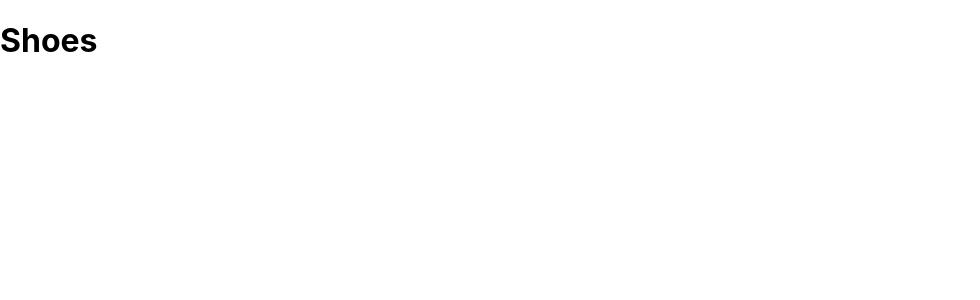
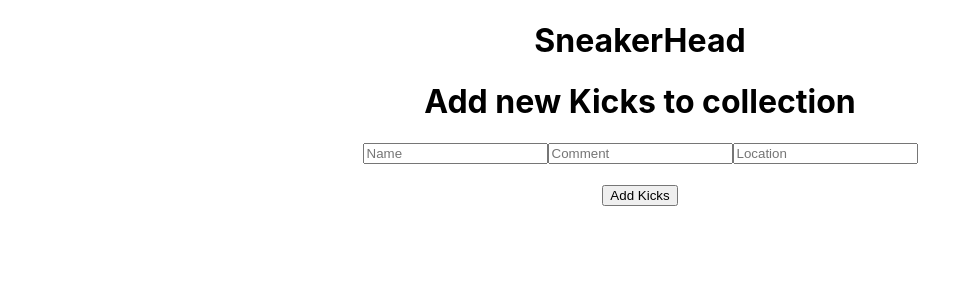
Before and after one commit to jrodriguez86/sneaker_head_client, a React (Create React App) app: page / in a window 1280 px wide. Shown: the top 300 px of the page, without its empty margins (0-980 px from the left). Built offline with nearby package versions, Linux system fonts and the light colour scheme; no server answers.

Commit message:
React connected to API and Create form working

```diff
--- a/package.json
+++ b/package.json
@@ -1,12 +1,15 @@
 {
   "name": "sneaker_head_client",
   "version": "0.1.0",
+  "proxy": "http://localhost:3000",
   "private": true,
   "dependencies": {
     "@testing-library/jest-dom": "^4.2.4",
     "@testing-library/react": "^9.3.2",
     "@testing-library/user-event": "^7.1.2",
+    "bootstrap": "^4.4.1",
     "react": "^16.13.1",
+    "react-bootstrap": "^1.0.1",
     "react-dom": "^16.13.1",
     "react-scripts": "3.4.1"
   },
--- a/src/App.js
+++ b/src/App.js
@@ -1,10 +1,45 @@
 import React from 'react'
+import NewShoes from "./components/NewShoes.js"
+
+
 
 class App extends React.Component {
+
+state = {
+  shoes: []
+}
+
+componentDidMount() {
+  this.getNotices()
+}
+getNotices () {
+  fetch('http://localhost:3000/shoes')
+    .then(response => response.json())
+    .then(json => console.log(json))
+    .catch(error => console.error(error))
+}
+
+handleAddRequest = (shoes) => {
+  const copyShoes = [...this.state.shoes]
+  copyShoes.unshift(shoes)
+  this.setState({
+    shoes: copyShoes,
+    name: '',
+    brand: '',
+    year: '',
+  })
+}
+
   render() {
+    console.log(this.state.shoes)
     return (
       <div className="App">
-        <h1>Shoes</h1>
+        <h1>SneakerHead</h1>
+        <NewShoes
+    handleAddRequest={this.handleAddRequest}/>
+
+
+
       </div>
     )
   }
--- /dev/null
+++ b/src/components/NewShoes.js
@@ -0,0 +1,63 @@
+import React from 'react'
+import '../App.css';
+import Form from 'react-bootstrap/Form'
+import Button from 'react-bootstrap/Button';
+import Jumbotron from 'react-bootstrap/Jumbotron'
+
+
+
+class NewShoes extends React.Component {
+    state = {
+
+            name: '',
+            brand: '',
+            year: '',
+
+    }
+
+    handleChange = (event) => {
+        this.setState({ [event.target.id]: event.target.value})
+      }
+
+      handleSubmit = (event) => {
+        event.preventDefault()
+        fetch('http://localhost:3000/shoes', {
+          method: 'POST',
+          body: JSON.stringify({name: this.state.name, brand: this.state.brand, year: this.state.year}),
+          headers: {
+            'Content-Type': 'application/json'
+          }
+        }).then (res => res.json())
+          .then (resJson => {
+            this.props.handleAddRequest(resJson)
+            this.setState({
+              name: '',
+              brand: '',
+              year: ''
+            })
+        }).catch (error => console.error({'Error': error}))
+      }
+
+
+    render() {
+            return (
+              <Jumbotron className='newformjumbo'>
+                 <h1 className="comment-title">Add new Kicks to collection</h1>
+               <Form onSubmit={this.handleSubmit}>
+
+                 <Form.Row>
+                   <Form.Control className="newform" type="text" id="name" name="name" onChange={this.handleChange} value={this.state.name} placeholder="Name" />
+                   <Form.Control className="newform" type="text" id="comments" name="comments" onChange={this.handleChange} value={this.state.brand} placeholder="Comment" />
+                   <Form.Control className="newform" type="text" id="location" name="location" onChange={this.handleChange} value={this.state.year} placeholder="Location" />
+                   <br/><br/>
+                   <Button type="submit" value="Submit">Add Kicks</Button>
+              </Form.Row>
+
+
+               </Form>
+               </Jumbotron>
+            )
+        }
+}
+
+export default NewShoes
```
Also changed, not shown: 1 other file (tests, documents, lock files or other folders).
